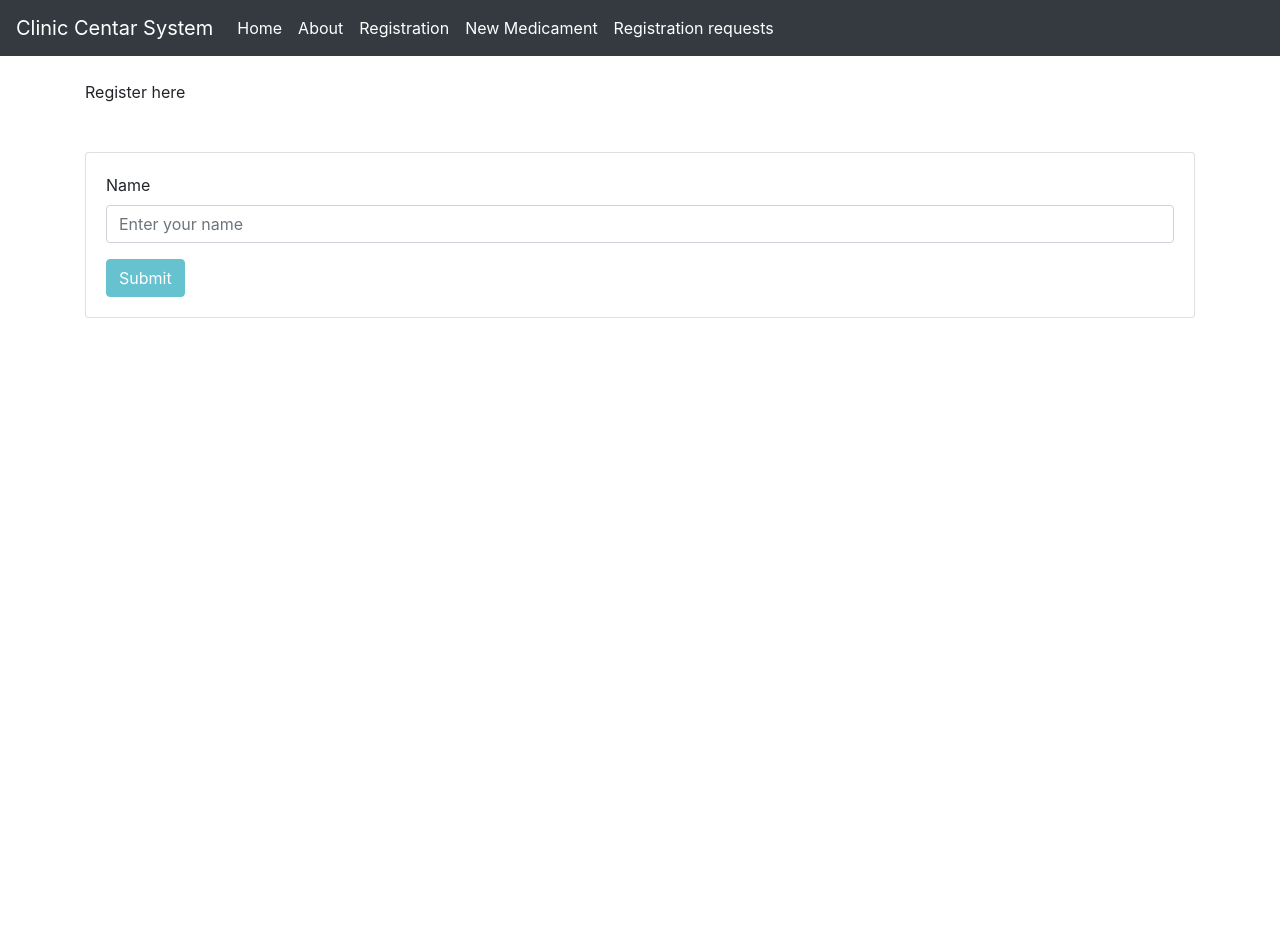
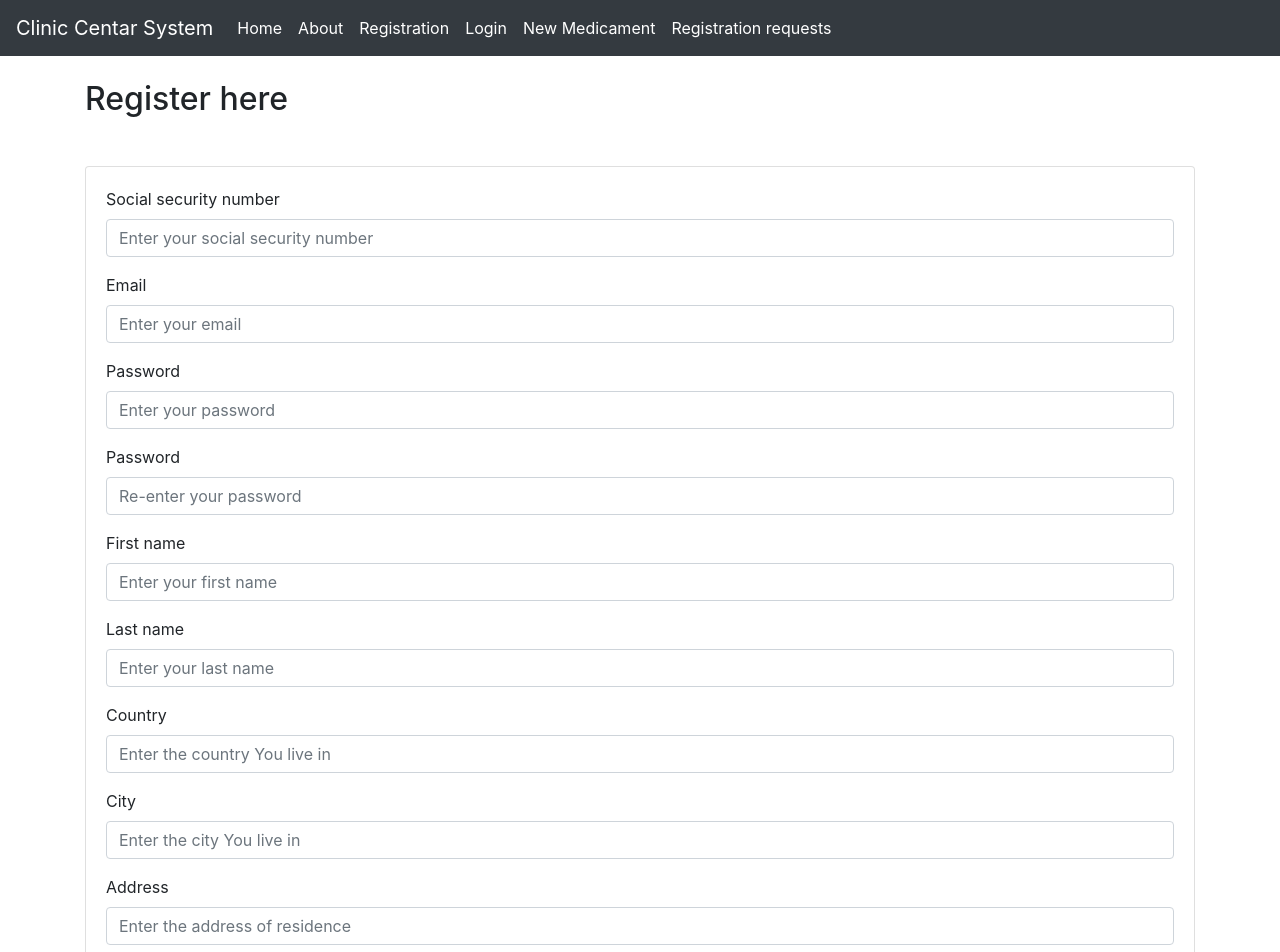
Before and after one commit to jelenas97/ClinicCenterSystem-Frontend, an Angular app: page /register in a window 1280 px wide. Shown: the top 952 px of the page. Before the commit the page ends 800 px from the top, so only its background shows below. Built offline with nearby package versions, Linux system fonts and the light colour scheme.

Commit message:
changed registration and added configs

```diff
--- a/package.json
+++ b/package.json
@@ -19,6 +19,7 @@
     "@angular/platform-browser": "~8.2.13",
     "@angular/platform-browser-dynamic": "~8.2.13",
     "@angular/router": "~8.2.13",
+    "bootstrap": "^4.3.1",
     "rxjs": "~6.4.0",
     "tslib": "^1.10.0",
     "zone.js": "~0.9.1"
@@ -28,9 +29,9 @@
     "@angular/cli": "~8.3.18",
     "@angular/compiler-cli": "~8.2.13",
     "@angular/language-service": "~8.2.13",
-    "@types/node": "~8.9.4",
     "@types/jasmine": "~3.3.8",
     "@types/jasminewd2": "~2.0.3",
+    "@types/node": "~8.9.4",
     "codelyzer": "^5.0.0",
     "jasmine-core": "~3.4.0",
     "jasmine-spec-reporter": "~4.2.1",
@@ -41,7 +42,7 @@
     "karma-jasmine-html-reporter": "^1.4.0",
     "protractor": "~5.4.0",
     "ts-node": "~7.0.0",
-    "tslint": "~5.15.0",
+    "tslint": "^5.15.0",
     "typescript": "~3.5.3"
   }
 }
--- a/src/app/app-routing.module.ts
+++ b/src/app/app-routing.module.ts
@@ -2,10 +2,12 @@ import { NgModule } from '@angular/core';
 import { Routes, RouterModule } from '@angular/router';
 import {RegistrationComponent} from './registration/registration.component';
 import {MedicamentComponent} from './medicament/medicament.component';
+import {LoginComponent} from './login/login.component';
 
 
 const routes: Routes = [{path: 'register', component: RegistrationComponent},
-                        {path: 'medicament', component: MedicamentComponent}];
+                        {path: 'medicament', component: MedicamentComponent},
+                        {path: 'login', component: LoginComponent}];
 
 @NgModule({
   imports: [RouterModule.forRoot(routes)],
--- a/src/app/app.component.html
+++ b/src/app/app.component.html
@@ -35,6 +35,9 @@
         <a class="nav-link" routerLink="/register">Registration</a>
       </li>
       <li class="nav-item">
+        <a class="nav-link" routerLink="/login">Login</a>
+      </li>
+      <li class="nav-item">
         <a class="nav-link" routerLink="/medicament">New Medicament</a>
       </li>
       <li class="nav-item">
--- a/src/app/registration/registration.component.html
+++ b/src/app/registration/registration.component.html
@@ -1,35 +1,125 @@
 <!DOCTYPE html>
 <html lang="en">
 <head>
-    <meta charset="UTF-8">
-    <title>Title</title>
+  <meta charset="UTF-8">
+  <title>Title</title>
 </head>
 <body>
 <div class="container register-form pt-4">
   <div class="form">
     <div class="note">
-      <p>Register here</p>
+      <h2>Register here</h2>
     </div>
 
     <div class="card my-5">
       <div class="card-body">
         <form (ngSubmit)="onSubmit()" #userForm="ngForm">
           <div class="form-group">
-            <label for="name">Name</label>
+            <label for="ssn">Social security number</label>
+            <input type="email" [(ngModel)]="user.ssn"
+                   class="form-control"
+                   id="ssn"
+                   name="ssn"
+                   placeholder="Enter your social security number"
+                   required #name="ngModel">
+          </div>
+
+          <div class="form-group">
+            <label for="email">Email</label>
+            <input type="email" [(ngModel)]="user.email"
+                   class="form-control"
+                   id="email"
+                   name="email"
+                   placeholder="Enter your email"
+                   required #name="ngModel">
+          </div>
+
+          <div class="form-group">
+            <label for="password">Password</label>
+            <input type="password" [(ngModel)]="user.password"
+                   class="form-control"
+                   id="password"
+                   name="password"
+                   placeholder="Enter your password"
+                   required #name="ngModel">
+          </div>
+
+          <div class="form-group">
+            <label for="Repassword">Password</label>
+            <input type="password"
+                   class="form-control"
+                   id="Repassword"
+                   name="password"
+                   placeholder="Re-enter your password"
+                   required>
+          </div>
+
+          <div class="form-group">
+            <label for="firstName">First name</label>
             <input type="text" [(ngModel)]="user.firstName"
                    class="form-control"
-                   id="name"
-                   name="name"
-                   placeholder="Enter your name"
+                   id="firstName"
+                   name="firstName"
+                   placeholder="Enter your first name"
+                   required #name="ngModel">
+          </div>
+
+          <div class="form-group">
+            <label for="lastName">Last name</label>
+            <input type="text" [(ngModel)]="user.lastName"
+                   class="form-control"
+                   id="lastName"
+                   name="lastName"
+                   placeholder="Enter your last name"
+                   required #name="ngModel">
+          </div>
+
+          <div class="form-group">
+            <label for="country">Country</label>
+            <input type="text" [(ngModel)]="user.country"
+                   class="form-control"
+                   id="country"
+                   name="country"
+                   placeholder="Enter the country You live in"
+                   required #name="ngModel">
+          </div>
+
+          <div class="form-group">
+            <label for="city">City</label>
+            <input type="text" [(ngModel)]="user.city"
+                   class="form-control"
+                   id="city"
+                   name="city"
+                   placeholder="Enter the city You live in"
+                   required #name="ngModel">
+          </div>
+
+          <div class="form-group">
+            <label for="address">Address</label>
+            <input type="text" [(ngModel)]="user.address"
+                   class="form-control"
+                   id="address"
+                   name="address"
+                   placeholder="Enter the address of residence"
+                   required #name="ngModel">
+          </div>
+
+          <div class="form-group">
+            <label for="phone">Phone</label>
+            <input type="phone" [(ngModel)]="user.phone"
+                   class="form-control"
+                   id="phone"
+                   name="phone"
+                   placeholder="Enter Your phone number"
                    required #name="ngModel">
           </div>
 
           <button type="submit" [disabled]="!userForm.form.valid"
-                  class="btn btn-info">Submit</button>
+                  class="btn btn-info">Submit
+          </button>
         </form>
       </div>
     </div>
-
 
 
   </div>
```
Also changed, not shown: src/app/app.module.ts (+5 -2 lines), src/app/model/user.ts (+8 -0 lines), 1 other file (tests, documents, lock files or other folders).
